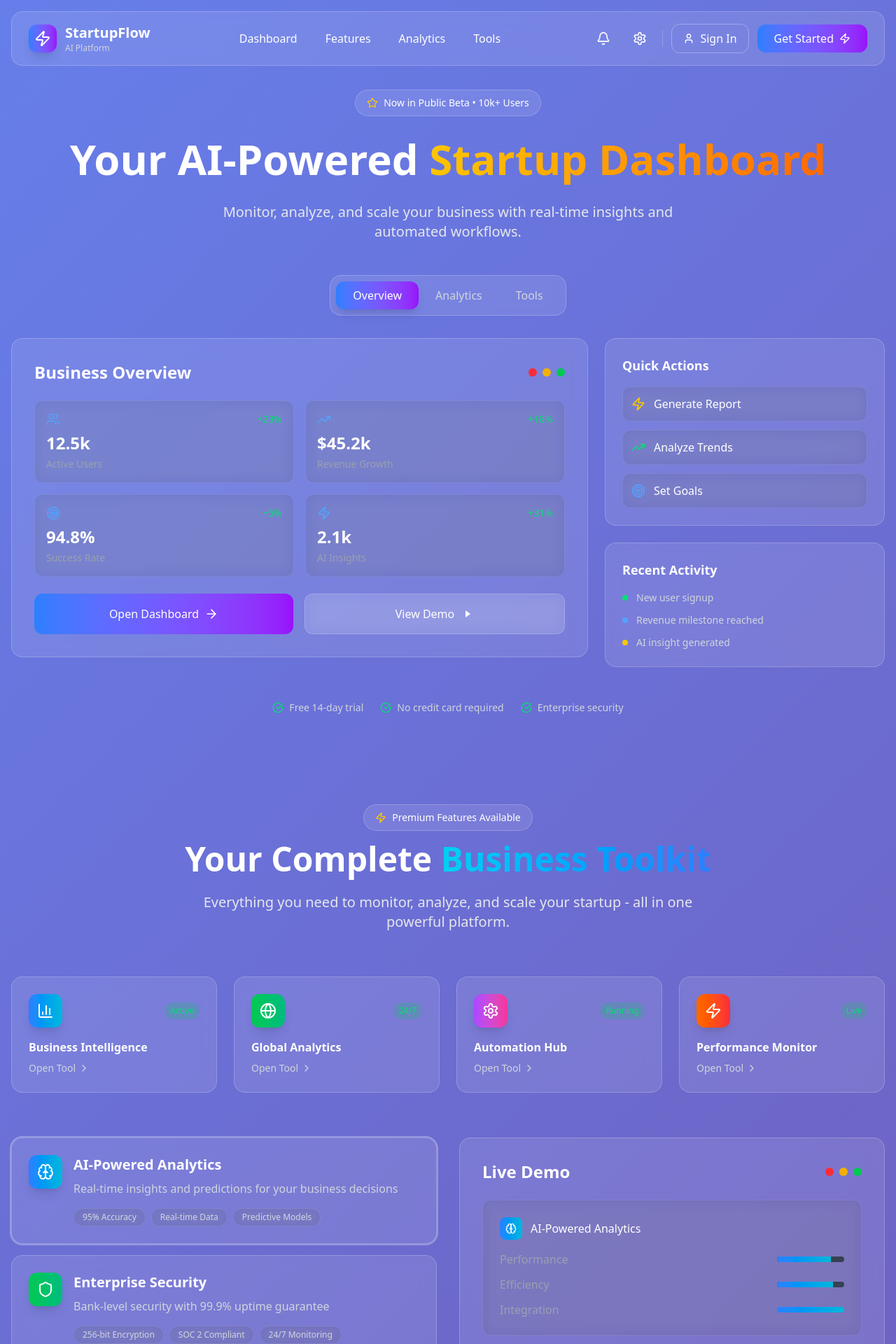
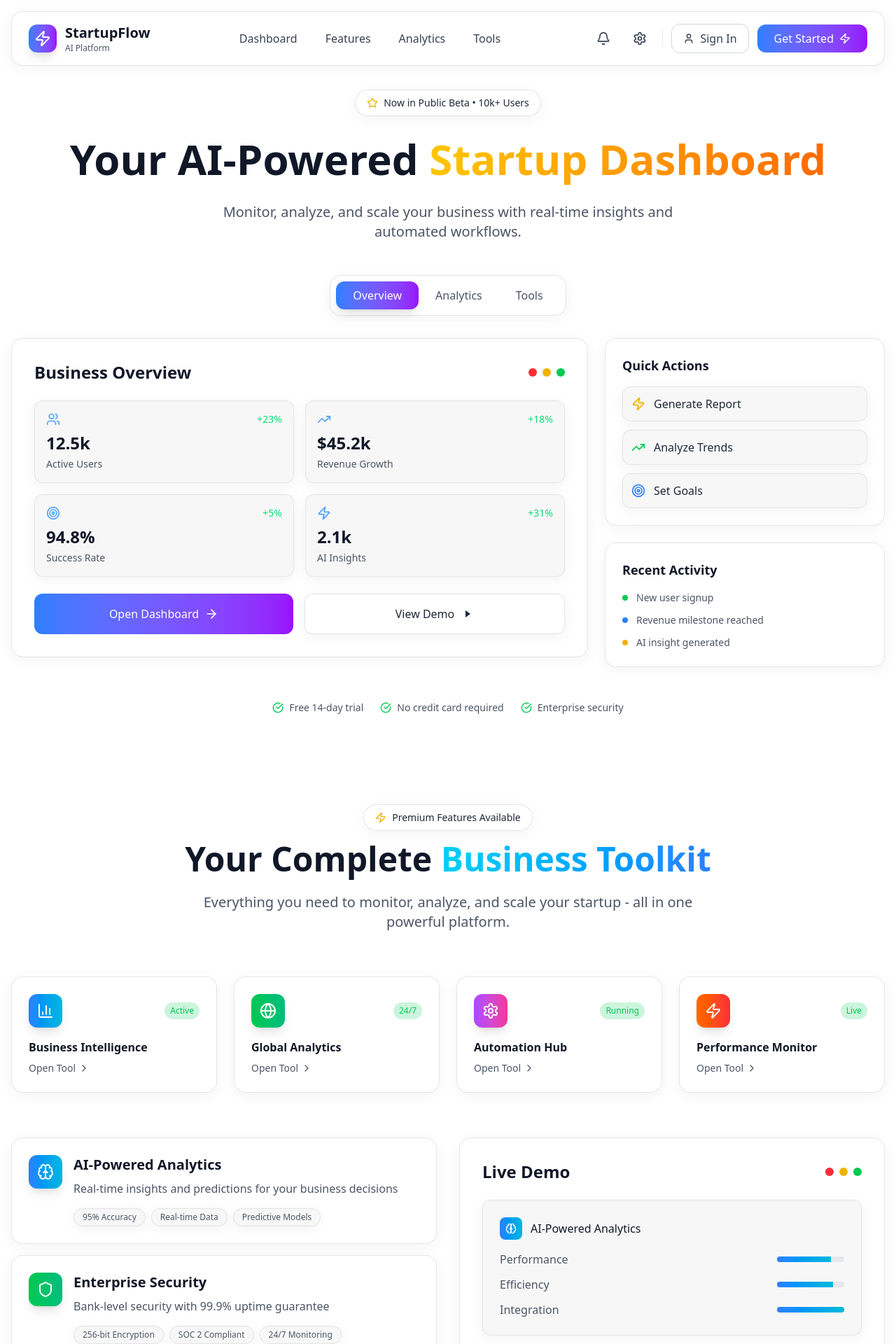
Before and after one commit to om202/NobleStack, a Next.js app: page /Home in a window 1280 px wide. Shown: the top 1920 px of the page at 70% size. Built offline with nearby package versions, Linux system fonts and the light colour scheme.

Commit message:
white theme

```diff
--- a/src/app/Home/L1.tsx
+++ b/src/app/Home/L1.tsx
@@ -18,12 +18,12 @@ export default function HeroSection() {
       <div className="max-w-7xl mx-auto">
         {/* App-like Header */}
         <div className="text-center mb-12 animate-fade-in">
-          <div className="inline-flex items-center px-4 py-2 rounded-full glass text-white text-sm font-medium mb-6">
-            <Star className="w-4 h-4 mr-2 text-yellow-400" />
+          <div className="inline-flex items-center px-4 py-2 rounded-full glass text-gray-800 text-sm font-medium mb-6">
+            <Star className="w-4 h-4 mr-2 text-yellow-500" />
             Now in Public Beta • 10k+ Users
           </div>
 
-          <h1 className="text-4xl md:text-6xl font-bold mb-6 leading-tight text-white">
+          <h1 className="text-4xl md:text-6xl font-bold mb-6 leading-tight text-gray-900">
             Your AI-Powered
             <span className="bg-gradient-to-r from-yellow-400 to-orange-500 bg-clip-text text-transparent">
               {" "}
@@ -31,7 +31,7 @@ export default function HeroSection() {
             </span>
           </h1>
 
-          <p className="text-xl text-gray-200 mb-8 max-w-2xl mx-auto">
+          <p className="text-xl text-gray-600 mb-8 max-w-2xl mx-auto">
             Monitor, analyze, and scale your business with real-time insights and automated workflows.
           </p>
         </div>
@@ -46,7 +46,7 @@ export default function HeroSection() {
                 className={`px-6 py-2 rounded-xl capitalize transition-all duration-300 ${
                   activeTab === tab
                     ? "bg-gradient-to-r from-blue-500 to-purple-600 text-white shadow-lg"
-                    : "text-gray-300 hover:text-white hover:bg-white/10"
+                    : "text-gray-600 hover:text-gray-900 hover:bg-gray-100"
                 }`}
               >
                 {tab}
@@ -61,7 +61,7 @@ export default function HeroSection() {
           <div className="lg:col-span-2">
             <div className="glass rounded-2xl p-8 card-hover">
               <div className="flex items-center justify-between mb-6">
-                <h2 className="text-2xl font-bold text-white">Business Overview</h2>
+                <h2 className="text-2xl font-bold text-gray-900">Business Overview</h2>
                 <div className="flex gap-2">
                   <button className="w-3 h-3 bg-red-500 rounded-full"></button>
                   <button className="w-3 h-3 bg-yellow-500 rounded-full"></button>
@@ -76,8 +76,8 @@ export default function HeroSection() {
                       <stat.icon className="w-5 h-5 text-blue-400" />
                       <span className="text-green-400 text-sm font-medium">{stat.trend}</span>
                     </div>
-                    <div className="text-2xl font-bold text-white mb-1">{stat.value}</div>
-                    <div className="text-gray-400 text-sm">{stat.label}</div>
+                    <div className="text-2xl font-bold text-gray-900 mb-1">{stat.value}</div>
+                    <div className="text-gray-600 text-sm">{stat.label}</div>
                   </div>
                 ))}
               </div>
@@ -87,7 +87,7 @@ export default function HeroSection() {
                   Open Dashboard
                   <ArrowRight className="w-5 h-5" />
                 </button>
-                <button className="flex items-center justify-center gap-2 flex-1 py-4 glass text-white rounded-xl hover:bg-white/20 transition-all duration-300">
+                <button className="flex items-center justify-center gap-2 flex-1 py-4 glass text-gray-800 rounded-xl hover:bg-gray-100 transition-all duration-300">
                   View Demo
                   <svg className="w-5 h-5" fill="currentColor" viewBox="0 0 20 20">
                     <path d="M8 5v10l7-5z"/>
@@ -101,18 +101,18 @@ export default function HeroSection() {
           <div className="space-y-6">
             {/* Quick Actions */}
             <div className="glass rounded-2xl p-6 card-hover">
-              <h3 className="text-lg font-semibold text-white mb-4">Quick Actions</h3>
+              <h3 className="text-lg font-semibold text-gray-900 mb-4">Quick Actions</h3>
               <div className="space-y-3">
-                <button className="w-full flex items-center gap-3 p-3 glass-dark rounded-xl text-white hover:bg-white/10 transition-all duration-300">
-                  <Zap className="w-5 h-5 text-yellow-400" />
+                <button className="w-full flex items-center gap-3 p-3 glass-dark rounded-xl text-gray-800 hover:bg-gray-100 transition-all duration-300">
+                  <Zap className="w-5 h-5 text-yellow-500" />
                   Generate Report
                 </button>
-                <button className="w-full flex items-center gap-3 p-3 glass-dark rounded-xl text-white hover:bg-white/10 transition-all duration-300">
-                  <TrendingUp className="w-5 h-5 text-green-400" />
+                <button className="w-full flex items-center gap-3 p-3 glass-dark rounded-xl text-gray-800 hover:bg-gray-100 transition-all duration-300">
+                  <TrendingUp className="w-5 h-5 text-green-500" />
                   Analyze Trends
                 </button>
-                <button className="w-full flex items-center gap-3 p-3 glass-dark rounded-xl text-white hover:bg-white/10 transition-all duration-300">
-                  <Target className="w-5 h-5 text-blue-400" />
+                <button className="w-full flex items-center gap-3 p-3 glass-dark rounded-xl text-gray-800 hover:bg-gray-100 transition-all duration-300">
+                  <Target className="w-5 h-5 text-blue-500" />
                   Set Goals
                 </button>
               </div>
@@ -120,19 +120,19 @@ export default function HeroSection() {
 
             {/* Activity Feed */}
             <div className="glass rounded-2xl p-6 card-hover">
-              <h3 className="text-lg font-semibold text-white mb-4">Recent Activity</h3>
+              <h3 className="text-lg font-semibold text-gray-900 mb-4">Recent Activity</h3>
               <div className="space-y-3">
                 <div className="flex items-center gap-3 text-sm">
-                  <div className="w-2 h-2 bg-green-400 rounded-full"></div>
-                  <span className="text-gray-300">New user signup</span>
+                  <div className="w-2 h-2 bg-green-500 rounded-full"></div>
+                  <span className="text-gray-600">New user signup</span>
                 </div>
                 <div className="flex items-center gap-3 text-sm">
-                  <div className="w-2 h-2 bg-blue-400 rounded-full"></div>
-                  <span className="text-gray-300">Revenue milestone reached</span>
+                  <div className="w-2 h-2 bg-blue-500 rounded-full"></div>
+                  <span className="text-gray-600">Revenue milestone reached</span>
                 </div>
                 <div className="flex items-center gap-3 text-sm">
-                  <div className="w-2 h-2 bg-yellow-400 rounded-full"></div>
-                  <span className="text-gray-300">AI insight generated</span>
+                  <div className="w-2 h-2 bg-yellow-500 rounded-full"></div>
+                  <span className="text-gray-600">AI insight generated</span>
                 </div>
               </div>
             </div>
@@ -141,17 +141,17 @@ export default function HeroSection() {
 
         {/* Trust Indicators */}
         <div className="text-center animate-fade-in">
-          <div className="flex flex-col sm:flex-row items-center justify-center gap-6 text-sm text-gray-300">
+          <div className="flex flex-col sm:flex-row items-center justify-center gap-6 text-sm text-gray-600">
             <div className="flex items-center">
-              <CheckCircle className="w-4 h-4 mr-2 text-green-400" />
+              <CheckCircle className="w-4 h-4 mr-2 text-green-500" />
               Free 14-day trial
             </div>
             <div className="flex items-center">
-              <CheckCircle className="w-4 h-4 mr-2 text-green-400" />
+              <CheckCircle className="w-4 h-4 mr-2 text-green-500" />
               No credit card required
             </div>
             <div className="flex items-center">
-              <CheckCircle className="w-4 h-4 mr-2 text-green-400" />
+              <CheckCircle className="w-4 h-4 mr-2 text-green-500" />
               Enterprise security
             </div>
           </div>
--- a/src/app/Home/L2.tsx
+++ b/src/app/Home/L2.tsx
@@ -69,17 +69,17 @@ export default function FeaturesSection() {
       <div className="max-w-7xl mx-auto">
         {/* App-like Header */}
         <div className="text-center mb-16 animate-fade-in">
-          <div className="inline-flex items-center px-4 py-2 rounded-full glass text-white text-sm font-medium mb-4">
-            <Zap className="w-4 h-4 mr-2 text-yellow-400" />
+          <div className="inline-flex items-center px-4 py-2 rounded-full glass text-gray-800 text-sm font-medium mb-4">
+            <Zap className="w-4 h-4 mr-2 text-yellow-500" />
             Premium Features Available
           </div>
-          <h2 className="text-4xl md:text-5xl font-bold mb-6 text-white">
+          <h2 className="text-4xl md:text-5xl font-bold mb-6 text-gray-900">
             Your Complete
             <span className="bg-gradient-to-r from-cyan-400 to-blue-500 bg-clip-text text-transparent">
               {" "}Business Toolkit
             </span>
           </h2>
-          <p className="text-xl text-gray-200 max-w-3xl mx-auto">
+          <p className="text-xl text-gray-600 max-w-3xl mx-auto">
             Everything you need to monitor, analyze, and scale your startup - all in one powerful platform.
           </p>
         </div>
@@ -92,12 +92,12 @@ export default function FeaturesSection() {
                 <div className={`w-12 h-12 bg-gradient-to-r ${features[index % features.length].color} rounded-xl flex items-center justify-center shadow-lg`}>
                   <tool.icon className="w-6 h-6 text-white" />
                 </div>
-                <span className="text-xs px-2 py-1 bg-green-500/20 text-green-400 rounded-full">
+                <span className="text-xs px-2 py-1 bg-green-500/20 text-green-500 rounded-full">
                   {tool.usage}
                 </span>
               </div>
-              <h3 className="text-white font-semibold mb-2">{tool.name}</h3>
-              <button className="flex items-center text-gray-300 text-sm group-hover:text-white transition-colors">
+              <h3 className="text-gray-900 font-semibold mb-2">{tool.name}</h3>
+              <button className="flex items-center text-gray-600 text-sm group-hover:text-gray-900 transition-colors">
                 Open Tool
                 <ChevronRight className="w-4 h-4 ml-1 group-hover:translate-x-1 transition-transform" />
               </button>
@@ -113,7 +113,7 @@ export default function FeaturesSection() {
               <div
                 key={feature.id}
                 className={`glass rounded-2xl p-6 card-hover cursor-pointer transition-all duration-300 ${
-                  activeFeature === index ? 'ring-2 ring-white/30 bg-white/20' : ''
+                  activeFeature === index ? 'ring-2 ring-gray-300 bg-gray-50' : ''
                 }`}
                 onClick={() => setActiveFeature(index)}
               >
@@ -122,11 +122,11 @@ export default function FeaturesSection() {
                     <feature.icon className="w-6 h-6 text-white" />
                   </div>
                   <div className="flex-1">
-                    <h3 className="text-xl font-semibold text-white mb-2">{feature.title}</h3>
-                    <p className="text-gray-300 mb-4">{feature.description}</p>
+                    <h3 className="text-xl font-semibold text-gray-900 mb-2">{feature.title}</h3>
+                    <p className="text-gray-600 mb-4">{feature.description}</p>
                     <div className="flex flex-wrap gap-2">
                       {feature.stats.map((stat, statIndex) => (
-                        <span key={statIndex} className="text-xs px-3 py-1 glass-dark text-gray-300 rounded-full">
+                        <span key={statIndex} className="text-xs px-3 py-1 glass-dark text-gray-600 rounded-full">
                           {stat}
                         </span>
                       ))}
@@ -140,7 +140,7 @@ export default function FeaturesSection() {
           {/* Interactive Demo Panel */}
           <div className="glass rounded-2xl p-8 card-hover">
             <div className="flex items-center justify-between mb-6">
-              <h3 className="text-2xl font-bold text-white">Live Demo</h3>
+              <h3 className="text-2xl font-bold text-gray-900">Live Demo</h3>
               <div className="flex gap-2">
                 <div className="w-3 h-3 bg-red-500 rounded-full"></div>
                 <div className="w-3 h-3 bg-yellow-500 rounded-full"></div>
@@ -153,25 +153,25 @@ export default function FeaturesSection() {
                 <div className={`w-8 h-8 bg-gradient-to-r ${features[activeFeature].color} rounded-lg flex items-center justify-center`}>
                   {React.createElement(features[activeFeature].icon, { className: "w-4 h-4 text-white" })}
                 </div>
-                <span className="text-white font-medium">{features[activeFeature].title}</span>
+                <span className="text-gray-900 font-medium">{features[activeFeature].title}</span>
               </div>
 
               <div className="space-y-3">
                 <div className="flex justify-between items-center">
-                  <span className="text-gray-400">Performance</span>
-                  <div className="w-24 h-2 bg-gray-700 rounded-full overflow-hidden">
+                  <span className="text-gray-600">Performance</span>
+                  <div className="w-24 h-2 bg-gray-200 rounded-full overflow-hidden">
                     <div className={`h-full bg-gradient-to-r ${features[activeFeature].color} w-4/5`}></div>
                   </div>
                 </div>
                 <div className="flex justify-between items-center">
-                  <span className="text-gray-400">Efficiency</span>
-                  <div className="w-24 h-2 bg-gray-700 rounded-full overflow-hidden">
+                  <span className="text-gray-600">Efficiency</span>
+                  <div className="w-24 h-2 bg-gray-200 rounded-full overflow-hidden">
                     <div className={`h-full bg-gradient-to-r ${features[activeFeature].color} w-5/6`}></div>
                   </div>
                 </div>
                 <div className="flex justify-between items-center">
-                  <span className="text-gray-400">Integration</span>
-                  <div className="w-24 h-2 bg-gray-700 rounded-full overflow-hidden">
+                  <span className="text-gray-600">Integration</span>
+                  <div className="w-24 h-2 bg-gray-200 rounded-full overflow-hidden">
                     <div className={`h-full bg-gradient-to-r ${features[activeFeature].color} w-full`}></div>
                   </div>
                 </div>
--- a/src/app/globals.css
+++ b/src/app/globals.css
@@ -5,7 +5,7 @@ html {
 }
 
 body {
-  background: linear-gradient(135deg, #667eea 0%, #764ba2 100%);
+  background: #ffffff;
   min-height: 100vh;
 }
 
@@ -15,30 +15,32 @@ body {
 }
 
 ::-webkit-scrollbar-track {
-  background: rgba(255, 255, 255, 0.1);
+  background: rgba(0, 0, 0, 0.05);
   border-radius: 10px;
 }
 
 ::-webkit-scrollbar-thumb {
-  background: rgba(255, 255, 255, 0.3);
+  background: rgba(0, 0, 0, 0.2);
   border-radius: 10px;
 }
 
 ::-webkit-scrollbar-thumb:hover {
-  background: rgba(255, 255, 255, 0.5);
+  background: rgba(0, 0, 0, 0.3);
 }
 
 /* Glassmorphism utilities */
 .glass {
-  background: rgba(255, 255, 255, 0.1);
+  background: rgba(255, 255, 255, 0.8);
   backdrop-filter: blur(10px);
-  border: 1px solid rgba(255, 255, 255, 0.2);
+  border: 1px solid rgba(0, 0, 0, 0.1);
+  box-shadow: 0 4px 20px rgba(0, 0, 0, 0.05);
 }
 
 .glass-dark {
-  background: rgba(0, 0, 0, 0.1);
+  background: rgba(0, 0, 0, 0.03);
   backdrop-filter: blur(10px);
-  border: 1px solid rgba(255, 255, 255, 0.1);
+  border: 1px solid rgba(0, 0, 0, 0.08);
+  box-shadow: 0 4px 20px rgba(0, 0, 0, 0.05);
 }
 
 /* App-like animations */
@@ -73,5 +75,5 @@ body {
 
 .card-hover:hover {
   transform: translateY(-5px);
-  box-shadow: 0 20px 40px rgba(0, 0, 0, 0.1);
+  box-shadow: 0 20px 40px rgba(0, 0, 0, 0.08);
 }
--- a/src/components/common/Navigation.tsx
+++ b/src/components/common/Navigation.tsx
@@ -19,8 +19,8 @@ export default function Navigation() {
                     <Zap className="w-6 h-6 text-white" />
                   </div>
                   <div>
-                    <span className="text-xl font-bold text-white">StartupFlow</span>
-                    <div className="text-xs text-gray-300">AI Platform</div>
+                    <span className="text-xl font-bold text-gray-900">StartupFlow</span>
+                    <div className="text-xs text-gray-600">AI Platform</div>
                   </div>
                 </div>
               </NavigationMenu.Item>
@@ -30,7 +30,7 @@ export default function Navigation() {
                 <NavigationMenu.Item>
                   <NavigationMenu.Link
                     href="#dashboard"
-                    className="px-4 py-2 rounded-xl text-white hover:bg-white/20 transition-all duration-300 flex items-center gap-2"
+                    className="px-4 py-2 rounded-xl text-gray-700 hover:bg-gray-100 transition-all duration-300 flex items-center gap-2"
                   >
                     Dashboard
                   </NavigationMenu.Link>
@@ -39,7 +39,7 @@ export default function Navigation() {
                 <NavigationMenu.Item>
                   <NavigationMenu.Link
                     href="#features"
-                    className="px-4 py-2 rounded-xl text-white hover:bg-white/20 transition-all duration-300"
+                    className="px-4 py-2 rounded-xl text-gray-700 hover:bg-gray-100 transition-all duration-300"
                   >
                     Features
                   </NavigationMenu.Link>
@@ -48,7 +48,7 @@ export default function Navigation() {
                 <NavigationMenu.Item>
                   <NavigationMenu.Link
                     href="#analytics"
-                    className="px-4 py-2 rounded-xl text-white hover:bg-white/20 transition-all duration-300"
+                    className="px-4 py-2 rounded-xl text-gray-700 hover:bg-gray-100 transition-all duration-300"
                   >
                     Analytics
                   </NavigationMenu.Link>
@@ -57,7 +57,7 @@ export default function Navigation() {
                 <NavigationMenu.Item>
                   <NavigationMenu.Link
                     href="#tools"
-                    className="px-4 py-2 rounded-xl text-white hover:bg-white/20 transition-all duration-300"
+                    className="px-4 py-2 rounded-xl text-gray-700 hover:bg-gray-100 transition-all duration-300"
                   >
                     Tools
                   </NavigationMenu.Link>
@@ -66,17 +66,17 @@ export default function Navigation() {
 
               {/* App-like Action Buttons */}
               <div className="flex items-center gap-3">
-                <button className="hidden sm:flex w-10 h-10 items-center justify-center rounded-xl text-white hover:bg-white/20 transition-all duration-300">
+                <button className="hidden sm:flex w-10 h-10 items-center justify-center rounded-xl text-gray-700 hover:bg-gray-100 transition-all duration-300">
                   <Bell className="w-5 h-5" />
                 </button>
 
-                <button className="hidden sm:flex w-10 h-10 items-center justify-center rounded-xl text-white hover:bg-white/20 transition-all duration-300">
+                <button className="hidden sm:flex w-10 h-10 items-center justify-center rounded-xl text-gray-700 hover:bg-gray-100 transition-all duration-300">
                   <Settings className="w-5 h-5" />
                 </button>
 
-                <div className="hidden sm:block w-px h-6 bg-white/20"></div>
+                <div className="hidden sm:block w-px h-6 bg-gray-200"></div>
 
-                <button className="hidden sm:flex items-center gap-2 px-4 py-2 border border-white/30 rounded-xl text-white hover:bg-white/10 transition-all duration-300">
+                <button className="hidden sm:flex items-center gap-2 px-4 py-2 border border-gray-300 rounded-xl text-gray-700 hover:bg-gray-100 transition-all duration-300">
                   <User className="w-4 h-4" />
                   Sign In
                 </button>
@@ -88,7 +88,7 @@ export default function Navigation() {
 
                 {/* Mobile Menu Button */}
                 <button
-                  className="lg:hidden w-10 h-10 flex items-center justify-center rounded-xl text-white hover:bg-white/20 transition-all duration-300"
+                  className="lg:hidden w-10 h-10 flex items-center justify-center rounded-xl text-gray-700 hover:bg-gray-100 transition-all duration-300"
                   onClick={() => setIsMenuOpen(!isMenuOpen)}
                 >
                   <Menu className="w-5 h-5" />
@@ -99,18 +99,18 @@ export default function Navigation() {
 
           {/* Mobile Menu */}
           {isMenuOpen && (
-            <div className="lg:hidden mt-4 pt-4 border-t border-white/20 animate-slide-up">
+            <div className="lg:hidden mt-4 pt-4 border-t border-gray-200 animate-slide-up">
               <div className="flex flex-col gap-2">
-                <a href="#dashboard" className="px-4 py-3 rounded-xl text-white hover:bg-white/20 transition-all duration-300">
+                <a href="#dashboard" className="px-4 py-3 rounded-xl text-gray-700 hover:bg-gray-100 transition-all duration-300">
                   Dashboard
                 </a>
-                <a href="#features" className="px-4 py-3 rounded-xl text-white hover:bg-white/20 transition-all duration-300">
+                <a href="#features" className="px-4 py-3 rounded-xl text-gray-700 hover:bg-gray-100 transition-all duration-300">
                   Features
                 </a>
-                <a href="#analytics" className="px-4 py-3 rounded-xl text-white hover:bg-white/20 transition-all duration-300">
+                <a href="#analytics" className="px-4 py-3 rounded-xl text-gray-700 hover:bg-gray-100 transition-all duration-300">
                   Analytics
                 </a>
-                <a href="#tools" className="px-4 py-3 rounded-xl text-white hover:bg-white/20 transition-all duration-300">
+                <a href="#tools" className="px-4 py-3 rounded-xl text-gray-700 hover:bg-gray-100 transition-all duration-300">
                   Tools
                 </a>
               </div>
```
Also changed, not shown: src/app/Home/L3.tsx (+10 -10 lines), src/app/Home/L4.tsx (+19 -19 lines), src/components/common/Footer.tsx (+20 -20 lines).
